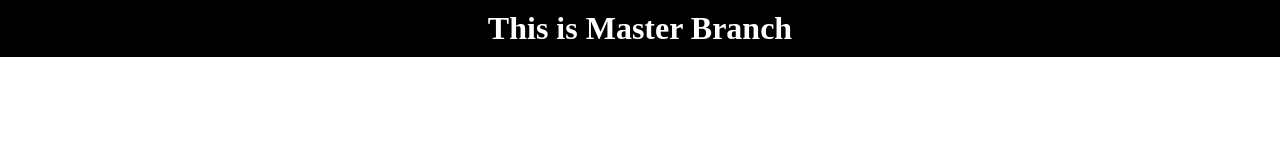
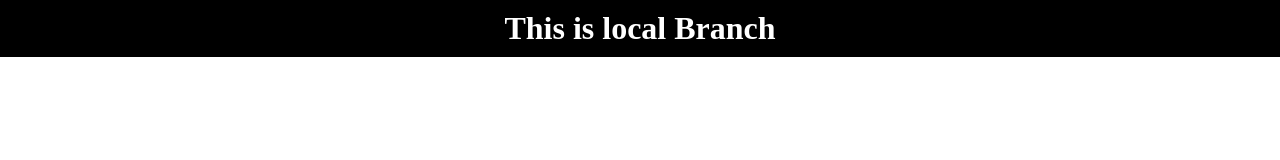
Before and after one commit to neelamharsh/gitLearn-, a plain HTML site: page index.html in a window 1280 px wide. Drawn offline with Linux system fonts and the light colour scheme.

Commit message:
commit by production

```diff
--- a/index.html
+++ b/index.html
@@ -16,7 +16,7 @@
 </head>
 <body>
 
-    <h1 style="background-color:black; color:white; padding:10px"><center>This is Master Branch</center></h1>
+    <h1 style="background-color:black; color:white; padding:10px"><center>This is local Branch</center></h1>
 
 </body>
 </html>
```
